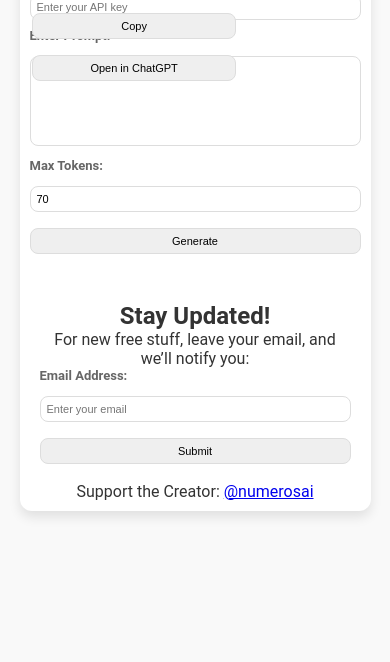
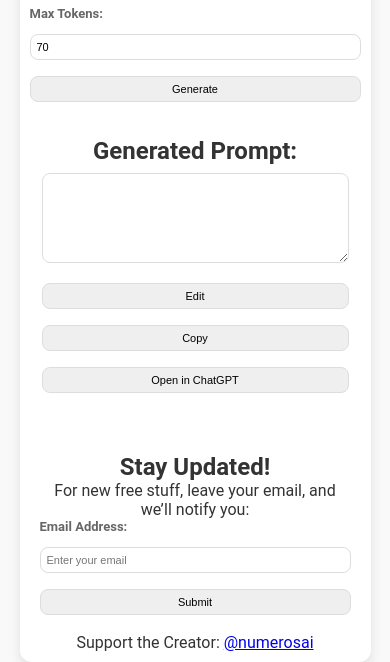
Before and after one commit to Numeral2/Document_generator, a plain HTML site: page index.html in a window 390 px wide. Shown: the part 207-869 px from the top of the page. Before the commit the page ends 844 px from the top, so only its background shows below. Drawn offline with Linux system fonts and the light colour scheme.

Commit message:
Update styles.css

```diff
--- a/styles.css
+++ b/styles.css
@@ -72,11 +72,26 @@ button {
     top: 50px;
     left: 50px;
     padding: 12px;
+    background: #ffffff;
+    border-radius: 8px;
+    box-shadow: 0 4px 8px rgba(0, 0, 0, 0.1);
+    cursor: grab;
+    transition: transform 0.3s ease, box-shadow 0.3s ease;
 }
 
 .output-container textarea {
-    resize: both; /* Allow resizing in both directions */
-    overflow: auto; /* Ensure scrollbars appear if content overflows */
+    resize: both;
+    overflow: auto;
+}
+
+/* Mobile Styling: Move output container into the main column */
+@media (max-width: 768px) {
+    .output-container {
+        position: static;
+        margin-top: 15px;
+        cursor: default;
+        box-shadow: none;
+    }
 }
 
 /* Email Collection Section */
@@ -116,9 +131,4 @@ button {
         font-size: 11px;
         padding: 6px;
     }
-
-    .output-container {
-        top: 20px;
-        left: 20px;
-    }
 }
```
